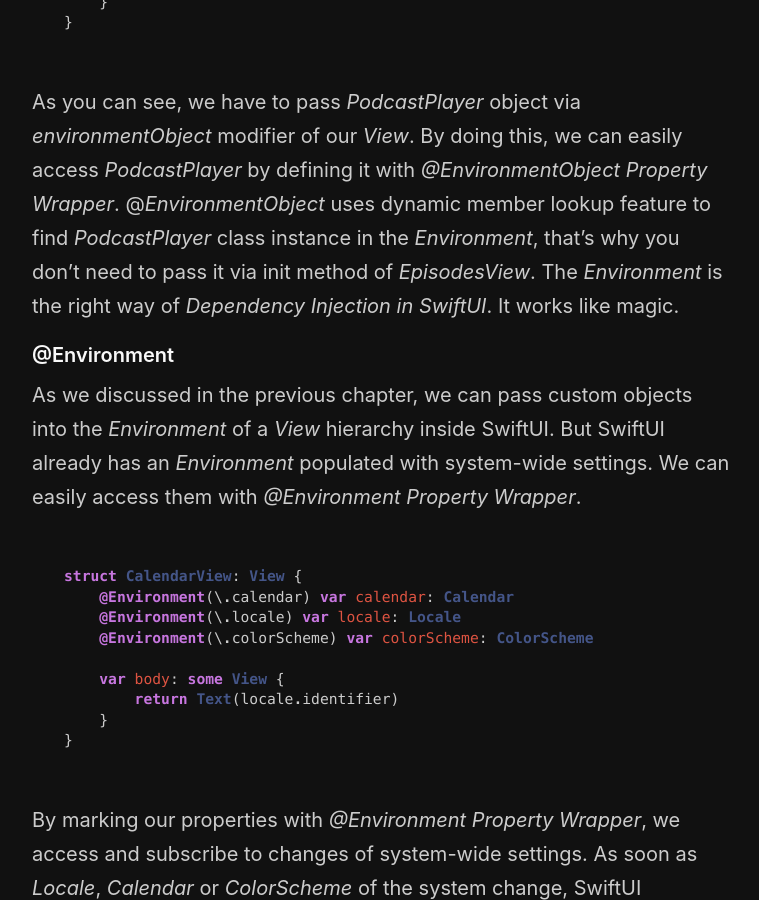
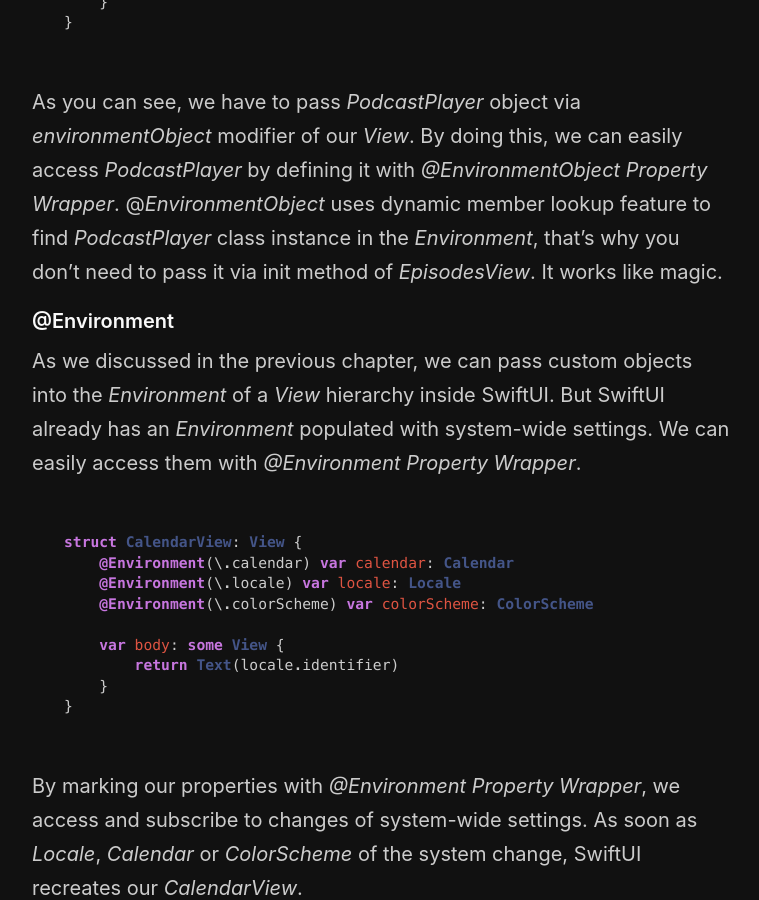
Before and after one commit to mecid/mecid.github.io, a Jekyll site: the page built from _posts/2019-06-12-understanding-property-wrappers-in-swiftui.md, in a window 1280 px wide and 900 px high, scrolled down 5455 px. Shown: the whole window, without its empty margins (258-1017 px from the left). Built offline with Jekyll 4.4.1, drawn with Linux system fonts in a browser that asks for light colours.

Commit message:
Update 2019-06-12-understanding-property-wrappers-in-swiftui.md

````diff
--- a/_posts/2019-06-12-understanding-property-wrappers-in-swiftui.md
+++ b/_posts/2019-06-12-understanding-property-wrappers-in-swiftui.md
@@ -172,7 +172,7 @@
 }
 ```
 
-As you can see, we have to pass *PodcastPlayer* object via *environmentObject* modifier of our *View*. By doing this, we can easily access *PodcastPlayer* by defining it with *@EnvironmentObject Property Wrapper*. @*EnvironmentObject* uses dynamic member lookup feature to find *PodcastPlayer* class instance in the *Environment*, that's why you don't need to pass it via init method of *EpisodesView*. The *Environment* is the right way of *Dependency Injection in SwiftUI*. It works like magic.
+As you can see, we have to pass *PodcastPlayer* object via *environmentObject* modifier of our *View*. By doing this, we can easily access *PodcastPlayer* by defining it with *@EnvironmentObject Property Wrapper*. @*EnvironmentObject* uses dynamic member lookup feature to find *PodcastPlayer* class instance in the *Environment*, that's why you don't need to pass it via init method of *EpisodesView*. It works like magic.
 
 #### @Environment
 As we discussed in the previous chapter, we can pass custom objects into the *Environment* of a *View* hierarchy inside SwiftUI. But SwiftUI already has an *Environment* populated with system-wide settings. We can easily access them with *@Environment Property Wrapper*.
````
